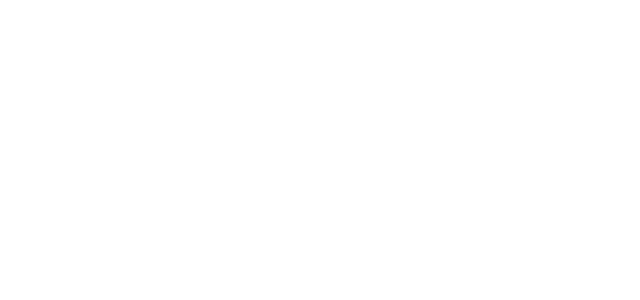
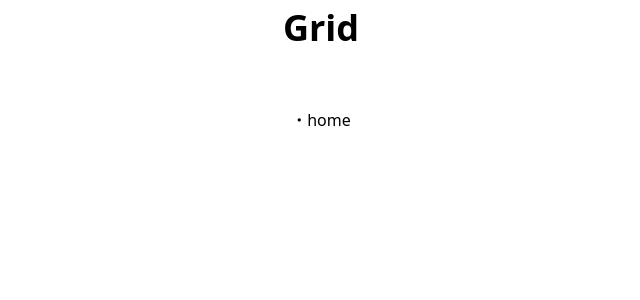
Before and after one commit to shinjiezumi/vite-tailwind, a Vue app in the folder src/: page /grid in a window 1280 px wide. Before the commit this address had no page. Shown: the top 300 px of the page, without its empty margins (319-959 px from the left). Built offline with nearby package versions, Linux system fonts and the light colour scheme.

Commit message:
Add grid page

```diff
--- /dev/null
+++ b/src/src/pages/Grid.vue
@@ -0,0 +1,24 @@
+<template>
+  <div>
+    <h1 class="mt-2 text-4xl text-center font-bold">
+      Grid
+    </h1>
+    <div class="mt-5 flex justify-center">
+      <div class="flex flex-col">
+        <!-- TODO 実装する -->
+
+        <div class="mt-10 mb-10 text-center">
+          <router-link to="/">
+            ・home
+          </router-link>
+        </div>
+      </div>
+    </div>
+  </div>
+</template>
+
+<script>
+export default {
+  name: 'Grid',
+};
+</script>
--- a/src/src/pages/Home.vue
+++ b/src/src/pages/Home.vue
@@ -7,9 +7,16 @@
       <ul class="list-disc">
         <li class="mt-2">
           <router-link
+            to="/grid"
+          >
+            Grid
+          </router-link>
+        </li>
+        <li class="mt-2">
+          <router-link
             to="/form"
           >
-            form
+            Form
           </router-link>
         </li>
       </ul>
--- a/src/src/router.js
+++ b/src/src/router.js
@@ -1,12 +1,18 @@
 import { createRouter, createWebHistory } from 'vue-router';
 import Home from './pages/Home.vue';
 import Form from './pages/Form.vue';
+import Grid from './pages/Grid.vue';
 
 const routes = [
   {
     path: '/',
     name: 'Home',
     component: Home,
+  },
+  {
+    path: '/grid',
+    name: 'Grid',
+    component: Grid,
   },
   {
     path: '/form',
```
